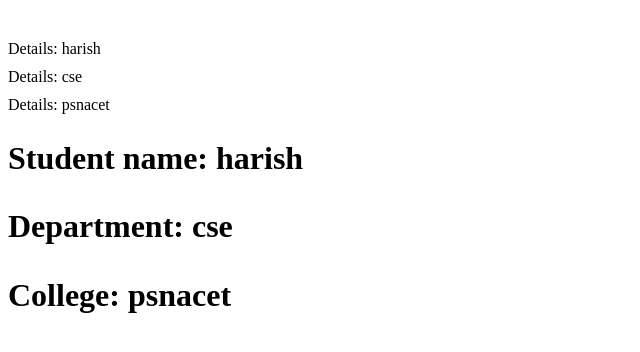
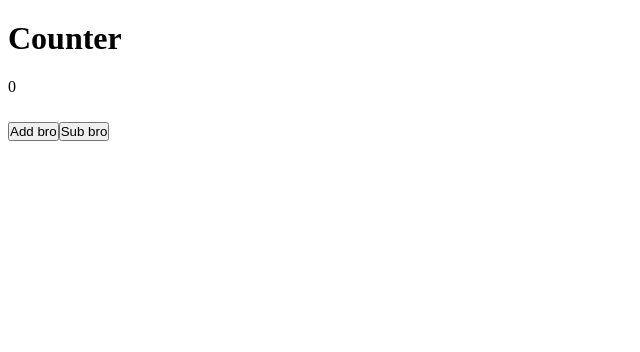
Before and after one commit to HarishBabu2005/React.abservetech, a React (Vite) app in the folder vite_project/: page / in a window 1280 px wide. Shown: the top 352 px of the page, without its empty margins (0-640 px from the left). Built offline with nearby package versions, Linux system fonts and the light colour scheme.

Commit message:
usestate and useeffect

```diff
--- a/vite_project/src/App.jsx
+++ b/vite_project/src/App.jsx
@@ -6,14 +6,17 @@ import "./App.css";
 import Student from "./Components/Students/Student"
 import Hero from "./Components/Hero/Hero";
 import Home from "./pages/Home";
+import Counter from "./Components/Counter/Counter";
 
 function App() {
   return (
     <>
-      <Student data={["harish","cse","psnacet"]}/>
+      {/* <Student data={["harish","cse","psnacet"]}/> */}
       {/* <Student name="sri" dep="ece" clg="klncet"/> */}
       {/* <Hero/> */}
       {/* <Home /> */}
+
+      <Counter/>
 
     </>
   );
--- /dev/null
+++ b/vite_project/src/Components/Counter/Counter.jsx
@@ -0,0 +1,19 @@
+import React, { useEffect, useState } from 'react'
+
+const Counter = () => {
+    const [count,setCount]=useState(0)
+    useEffect(()=>{
+        console.log("component render")
+    },[count])
+  return (
+    <div>
+        <h1>Counter</h1>
+        <p>{count}</p>
+         {console.log("run")}
+        <button onClick={()=>{setCount(prev=> prev+1); setCount(prev=> prev+1) } }>Add bro</button>
+        <button onClick={()=>setCount(prev=>prev-1)}>Sub bro</button>
+    </div>
+  )
+}
+
+export default Counter
```
